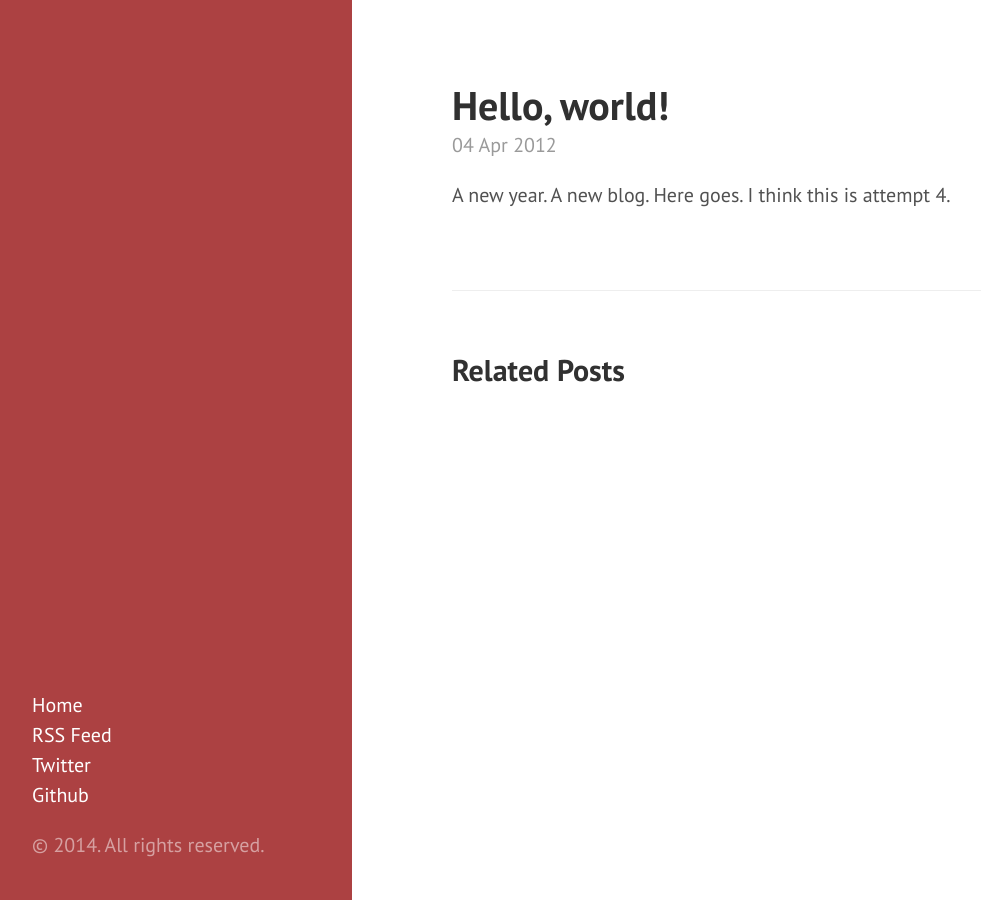
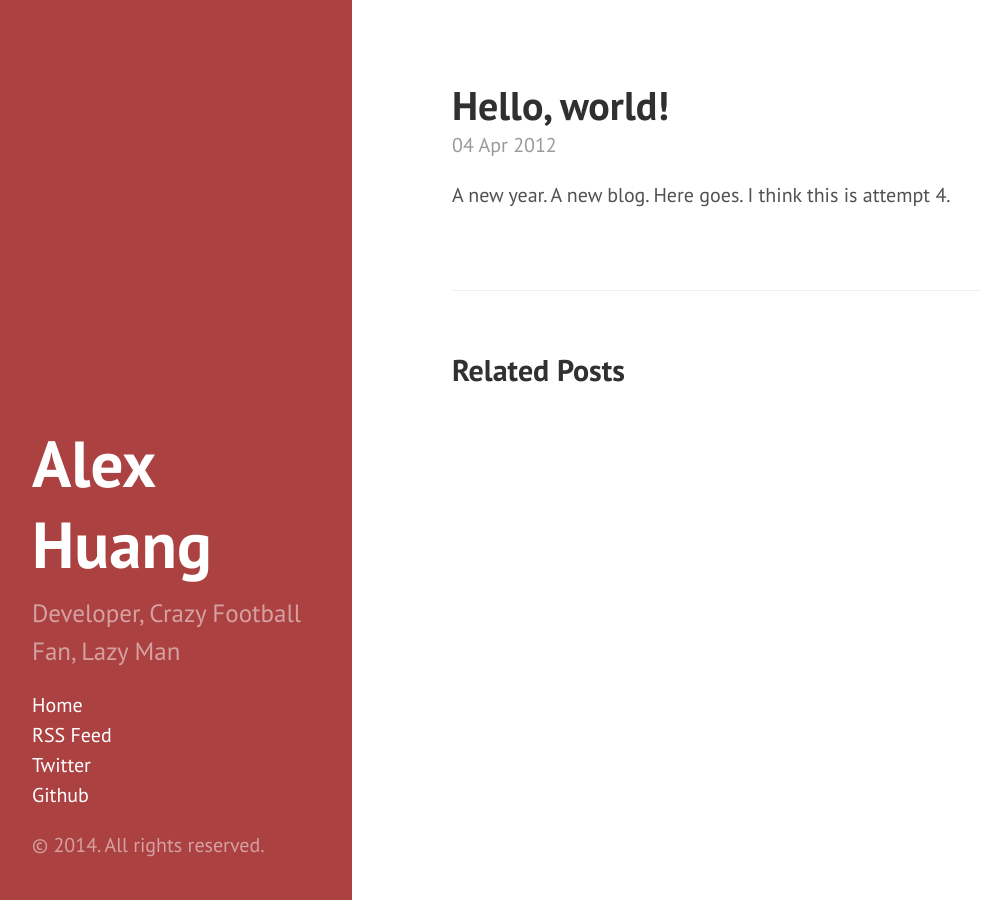
Before and after one commit to huanghaihui/alexhuang, a Jekyll site: the page built from _posts/2012-04-04-hello-world.md, in a window 1280 px wide. Shown: the whole page, without its empty margins (8-989 px from the left). Built offline with Jekyll 4.4.1, drawn with Linux system fonts in a browser that asks for light colours; Markdown is read by kramdown in place of the engine named in the settings.

Commit message:
config and sidebar

```diff
--- a/_config.yml
+++ b/_config.yml
@@ -1,5 +1,3 @@
-# Dependencies
-markdown:         rdiscount
-highlighter:      true
-
-paginate:         5
+#setup
+title:         Alex Huang
+description:   'Developer, Crazy Football Fan, Lazy Man'
```
